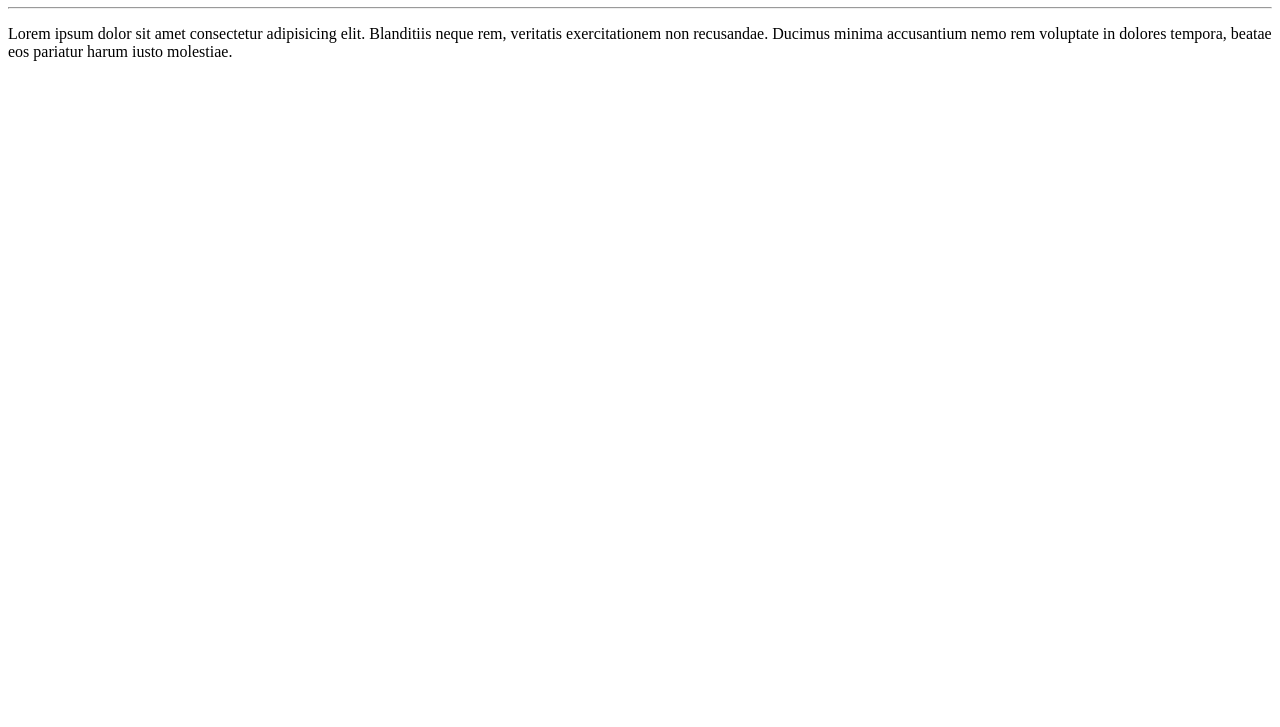
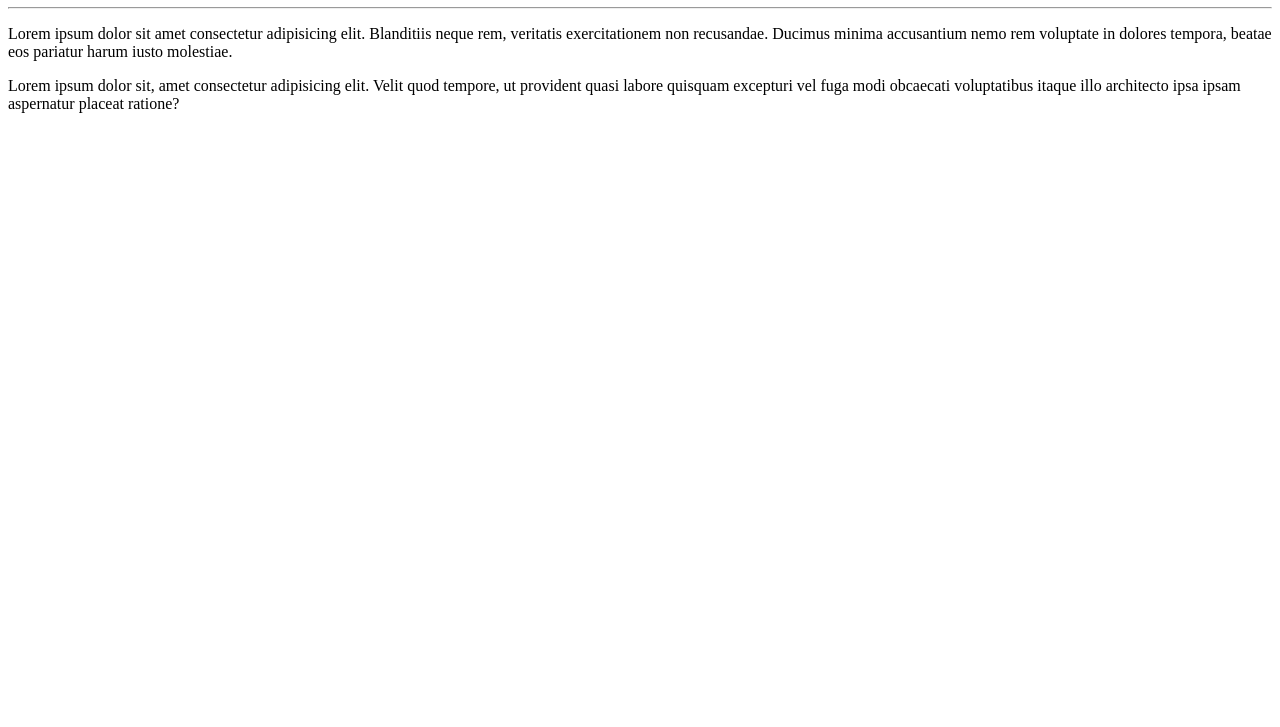
Before and after one commit to mesquitajayne/Ola-Mundo, a plain HTML site: page site-exemplo/index.html in a window 1280 px wide. Shown: the part 73-800 px from the top of the page. Drawn offline with Linux system fonts and the light colour scheme.

Commit message:
adicionei um parágrafo

```diff
--- a/site-exemplo/index.html
+++ b/site-exemplo/index.html
@@ -9,5 +9,6 @@
     <h1>Olá, Mundo!</h1>
     <hr>
     <p>Lorem ipsum dolor sit amet consectetur adipisicing elit. Blanditiis neque rem, veritatis exercitationem non recusandae. Ducimus minima accusantium nemo rem voluptate in dolores tempora, beatae eos pariatur harum iusto molestiae.</p>
+    <p>Lorem ipsum dolor sit, amet consectetur adipisicing elit. Velit quod tempore, ut provident quasi labore quisquam excepturi vel fuga modi obcaecati voluptatibus itaque illo architecto ipsa ipsam aspernatur placeat ratione?</p>
 </body>
 </html>
```
